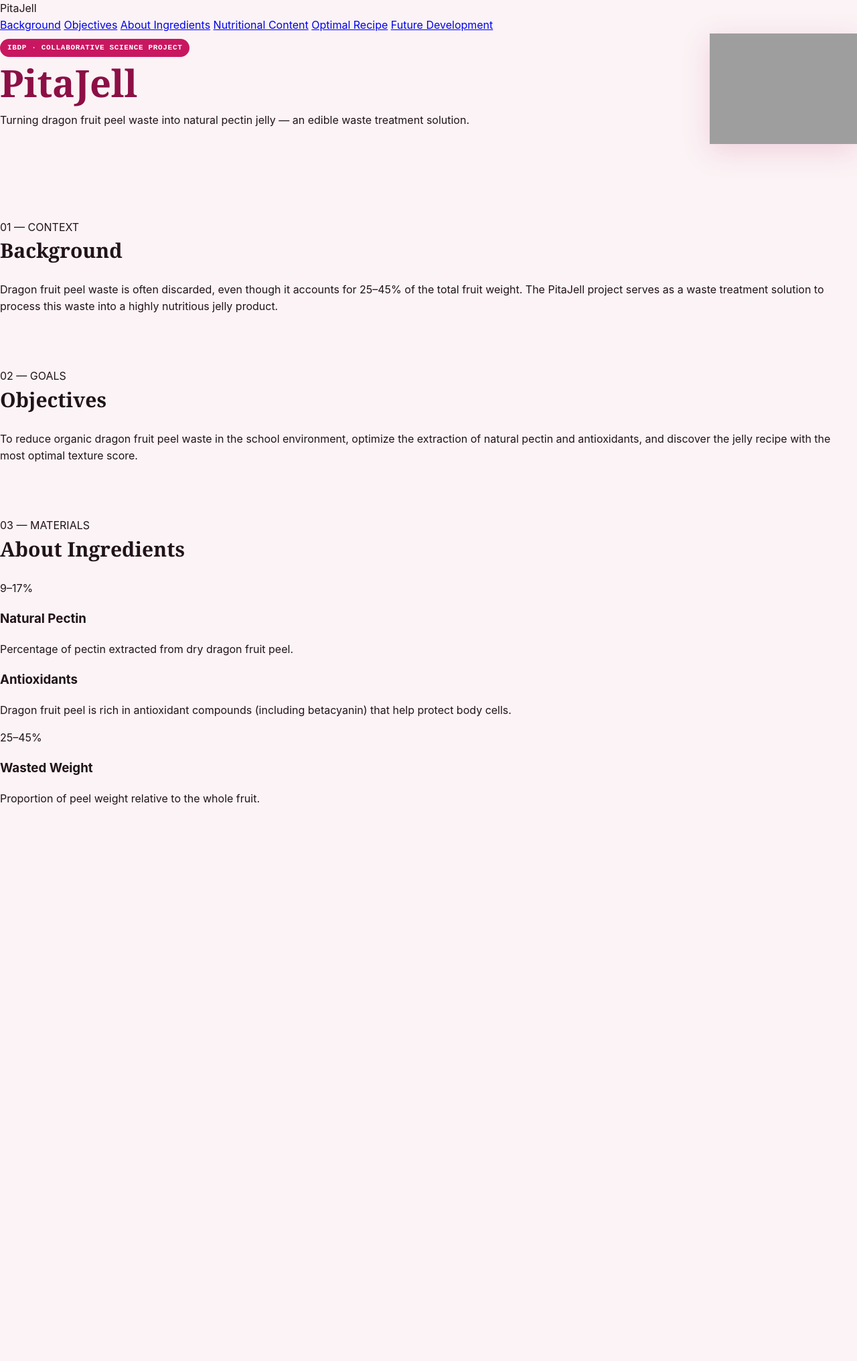
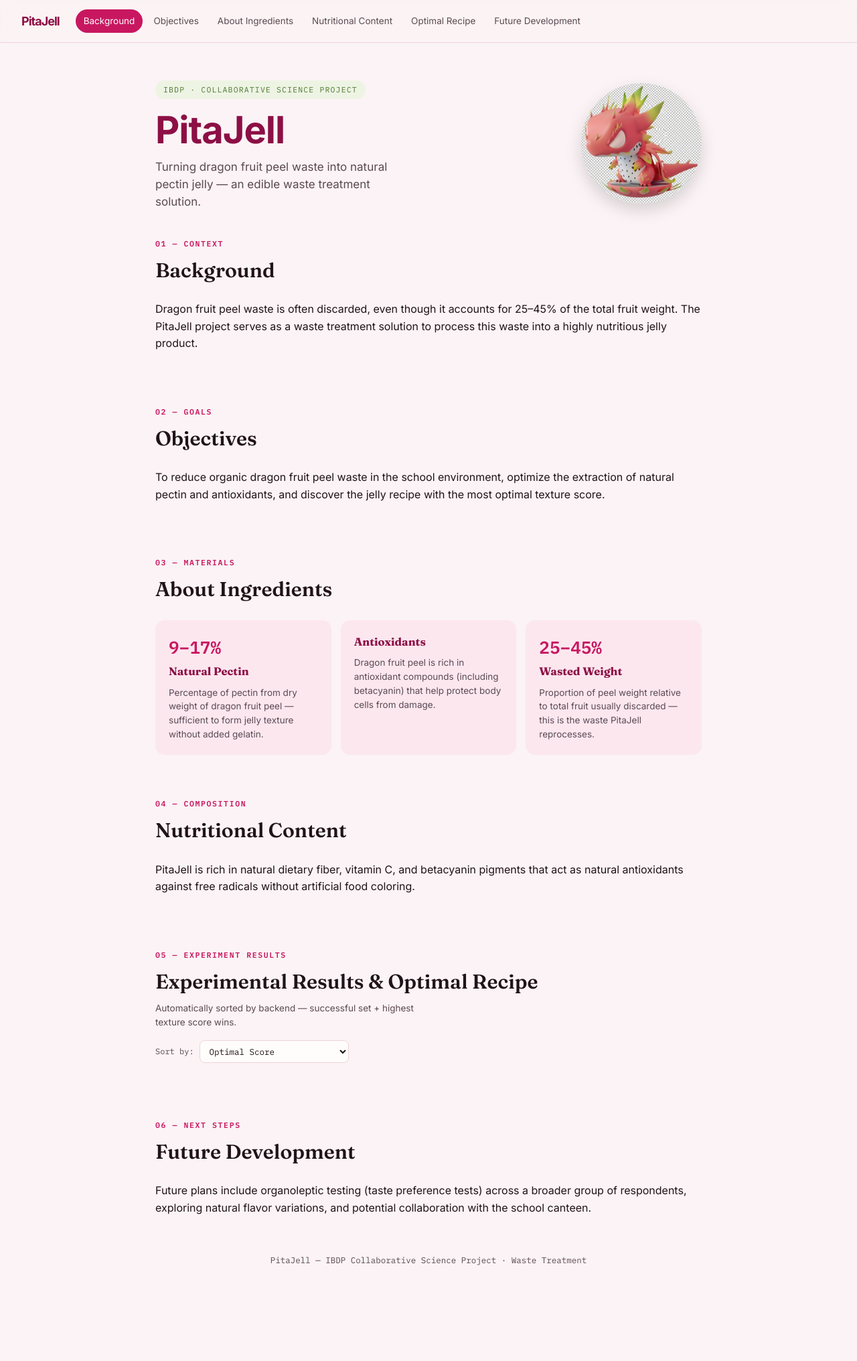
Before and after one commit to cresnaer-collab/CSP-GROUP-20, a Flask app: page / in a window 1280 px wide. Shown: the whole page at 67% size. Before the commit the page ends 1202 px from the top, so only its background shows below. Run offline with Flask 3, Linux system fonts and the light colour scheme; data that the repository does not hold is empty; grey boxes are pictures that could not be loaded.

Commit message:
fix full hero section layout and image style

```diff
--- a/templates/index.html
+++ b/templates/index.html
@@ -3,120 +3,131 @@
 <head>
   <meta charset="UTF-8">
   <meta name="viewport" content="width=device-width, initial-scale=1.0">
-    <title>PitaJell - Collaborative Science Project</title>
+  <title>PitaJell — Dragon Fruit Peel Jelly</title>
+
+  <!-- Load Google Fonts -->
+  <link rel="preconnect" href="https://fonts.googleapis.com">
+  <link rel="preconnect" href="https://fonts.gstatic.com" crossorigin>
+  <link href="https://fonts.googleapis.com/css2?family=Fraunces:ital,opsz,wght@0,9..144,600;0,9..144,700;1,9..144,600&family=IBM+Plex+Mono:wght@400;600&family=Inter:wght@400;500;600;700&display=swap" rel="stylesheet">
+
+  <!-- Load CSS Flask -->
   <link rel="stylesheet" href="{{ url_for('static', filename='style.css') }}">
+
+  <!-- Style agar Judul PitaJell Lurus (Ganti Font ke Inter) -->
   <style>
-        /* CSS Tambahan Khusus Hero Section & Gambar */
-        .hero-container {
-            display: flex;
-            align-items: center;
-            justify-content: space-between;
-            gap: 2rem;
-            margin-bottom: 3rem;
-        }
-
-        .hero-text {
-            flex: 1;
-        }
-
-        .hero-image-wrapper {
-            flex-shrink: 0;
-            display: flex;
-            justify-content: center;
-            align-items: center;
-        }
-
-        /* Gambar buah naga tanpa potongan lingkaran */
-        .hero-image {
-            width: 220px;
-            height: auto;
-            max-width: 100%;
-            /* Memberikan efek bayangan halus agar timbul rapi */
-            filter: drop-shadow(0px 10px 20px rgba(184, 15, 80, 0.15));
-            transition: transform 0.3s ease;
-        }
-
-        .hero-image:hover {
-            transform: translateY(-5px);
+    .hero h1, .nav-brand {
+      font-family: 'Inter', sans-serif !important;
+      font-weight: 700 !important;
+      letter-spacing: -1px;
     }
   </style>
 </head>
 <body>
 
-    <!-- NAVBAR -->
-    <header class="navbar">
-        <div class="logo">PitaJell</div>
-        <nav>
-            <a href="#background" class="active">Background</a>
+<nav class="nav">
+  <span class="nav-brand">PitaJell</span>
+  <a href="#background">Background</a>
   <a href="#objectives">Objectives</a>
   <a href="#ingredients">About Ingredients</a>
   <a href="#nutrition">Nutritional Content</a>
   <a href="#recipe">Optimal Recipe</a>
   <a href="#future">Future Development</a>
 </nav>
-    </header>
 
-    <main class="container">
-        <!-- HERO SECTION -->
-        <section class="hero-container">
+<div class="hero">
   <div class="hero-text">
-                <span class="badge">IBDP · COLLABORATIVE SCIENCE PROJECT</span>
-                <h1 class="main-title">PitaJell</h1>
-                <p class="subtitle">
-                    Turning dragon fruit peel waste into natural pectin jelly — an edible waste treatment solution.
+    <div class="hero-badge">IBDP · Collaborative Science Project</div>
+    <h1>PitaJell</h1>
+    <p class="tagline">Turning dragon fruit peel waste into natural pectin jelly — an edible waste treatment solution.</p>
+  </div>
+
+  <div class="hero-graphic">
+    <!-- FOTO BUAH NAGA LOKAL DARI FOLDER STATIC -->
+    <img src="{{ url_for('static', filename='buah_naga.jpg') }}"
+         alt="Dragon Fruit"
+         style="width: 180px; height: 180px; object-fit: cover; border-radius: 50%; box-shadow: 0 10px 25px rgba(0,0,0,0.15);">
+  </div>
+</div>
+
+<div class="wrap">
+
+  <section id="background" class="reveal">
+    <p class="eyebrow">01 — Context</p>
+    <h2>Background</h2>
+    <p style="font-size: 16px; line-height: 1.6; color: #201319; margin-top: 12px;">
+      Dragon fruit peel waste is often discarded, even though it accounts for 25–45% of the total fruit weight. The PitaJell project serves as a waste treatment solution to process this waste into a highly nutritious jelly product.
     </p>
+  </section>
+
+  <section id="objectives" class="reveal">
+    <p class="eyebrow">02 — Goals</p>
+    <h2>Objectives</h2>
+    <p style="font-size: 16px; line-height: 1.6; color: #201319; margin-top: 12px;">
+      To reduce organic dragon fruit peel waste in the school environment, optimize the extraction of natural pectin and antioxidants, and discover the jelly recipe with the most optimal texture score.
+    </p>
+  </section>
+
+  <section id="ingredients" class="reveal">
+    <p class="eyebrow">03 — Materials</p>
+    <h2>About Ingredients</h2>
+    <div class="info-grid">
+      <div class="info-card">
+        <span class="stat">9–17%</span>
+        <h3>Natural Pectin</h3>
+        <p>Percentage of pectin from dry weight of dragon fruit peel — sufficient to form jelly texture without added gelatin.</p>
       </div>
-            <div class="hero-image-wrapper">
-                <!-- Jika filenya .png hasil remove.bg, ganti ke 'buah_naga.png' -->
-                <img src="{{ url_for('static', filename='buah_naga.jpeg') }}"
-                     alt="Dragon Fruit Character"
-                     class="hero-image">
+      <div class="info-card">
+        <h3>Antioxidants</h3>
+        <p>Dragon fruit peel is rich in antioxidant compounds (including betacyanin) that help protect body cells from damage.</p>
+      </div>
+      <div class="info-card">
+        <span class="stat">25–45%</span>
+        <h3>Wasted Weight</h3>
+        <p>Proportion of peel weight relative to total fruit usually discarded — this is the waste PitaJell reprocesses.</p>
+      </div>
     </div>
   </section>
 
-        <!-- SECTION 01: BACKGROUND -->
-        <section id="background" class="content-section">
-            <span class="section-number">01 — CONTEXT</span>
-            <h2>Background</h2>
-            <p>
-                Dragon fruit peel waste is often discarded, even though it accounts for 25–45% of the total fruit weight.
-                The PitaJell project serves as a waste treatment solution to process this waste into a highly nutritious jelly product.
+  <section id="nutrition" class="reveal">
+    <p class="eyebrow">04 — Composition</p>
+    <h2>Nutritional Content</h2>
+    <p style="font-size: 16px; line-height: 1.6; color: #201319; margin-top: 12px;">
+      PitaJell is rich in natural dietary fiber, vitamin C, and betacyanin pigments that act as natural antioxidants against free radicals without artificial food coloring.
     </p>
   </section>
 
-        <!-- SECTION 02: OBJECTIVES -->
-        <section id="objectives" class="content-section">
-            <span class="section-number">02 — GOALS</span>
-            <h2>Objectives</h2>
-            <p>
-                To reduce organic dragon fruit peel waste in the school environment, optimize the extraction of natural pectin
-                and antioxidants, and discover the jelly recipe with the most optimal texture score.
+  <section id="recipe" class="reveal">
+    <p class="eyebrow">05 — Experiment Results</p>
+    <div class="resep-header">
+      <div>
+        <h2 style="margin-bottom:6px;">Experimental Results &amp; Optimal Recipe</h2>
+        <p>Automatically sorted by backend — successful set + highest texture score wins.</p>
+      </div>
+      <div class="sort-control">
+        <label for="sort-select">Sort by:</label>
+        <select id="sort-select">
+          <option value="optimal">Optimal Score</option>
+          <option value="suhu">Temperature (low → high)</option>
+          <option value="waktu">Time (fast → slow)</option>
+          <option value="tekstur">Texture score</option>
+        </select>
+      </div>
+    </div>
+    <div id="percobaan-list"></div>
+  </section>
+
+  <section id="future" class="reveal">
+    <p class="eyebrow">06 — Next Steps</p>
+    <h2>Future Development</h2>
+    <p style="font-size: 16px; line-height: 1.6; color: #201319; margin-top: 12px;">
+      Future plans include organoleptic testing (taste preference tests) across a broader group of respondents, exploring natural flavor variations, and potential collaboration with the school canteen.
     </p>
   </section>
 
-        <!-- SECTION 03: ABOUT INGREDIENTS -->
-        <section id="ingredients" class="content-section">
-            <span class="section-number">03 — MATERIALS</span>
-            <h2>About Ingredients</h2>
+  <footer>PitaJell — IBDP Collaborative Science Project · Waste Treatment</footer>
+</div>
 
-            <div class="cards-grid">
-                <div class="card">
-                    <span class="card-stat">9–17%</span>
-                    <h3>Natural Pectin</h3>
-                    <p>Percentage of pectin extracted from dry dragon fruit peel.</p>
-                </div>
-                <div class="card">
-                    <h3>Antioxidants</h3>
-                    <p>Dragon fruit peel is rich in antioxidant compounds (including betacyanin) that help protect body cells.</p>
-                </div>
-                <div class="card">
-                    <span class="card-stat">25–45%</span>
-                    <h3>Wasted Weight</h3>
-                    <p>Proportion of peel weight relative to the whole fruit.</p>
-                </div>
-            </div>
-        </section>
-    </main>
-
+<!-- Load JS Flask -->
+<script src="{{ url_for('static', filename='script.js') }}"></script>
 </body>
 </html>
```
Lines whose indentation alone changed are shown as unchanged.
